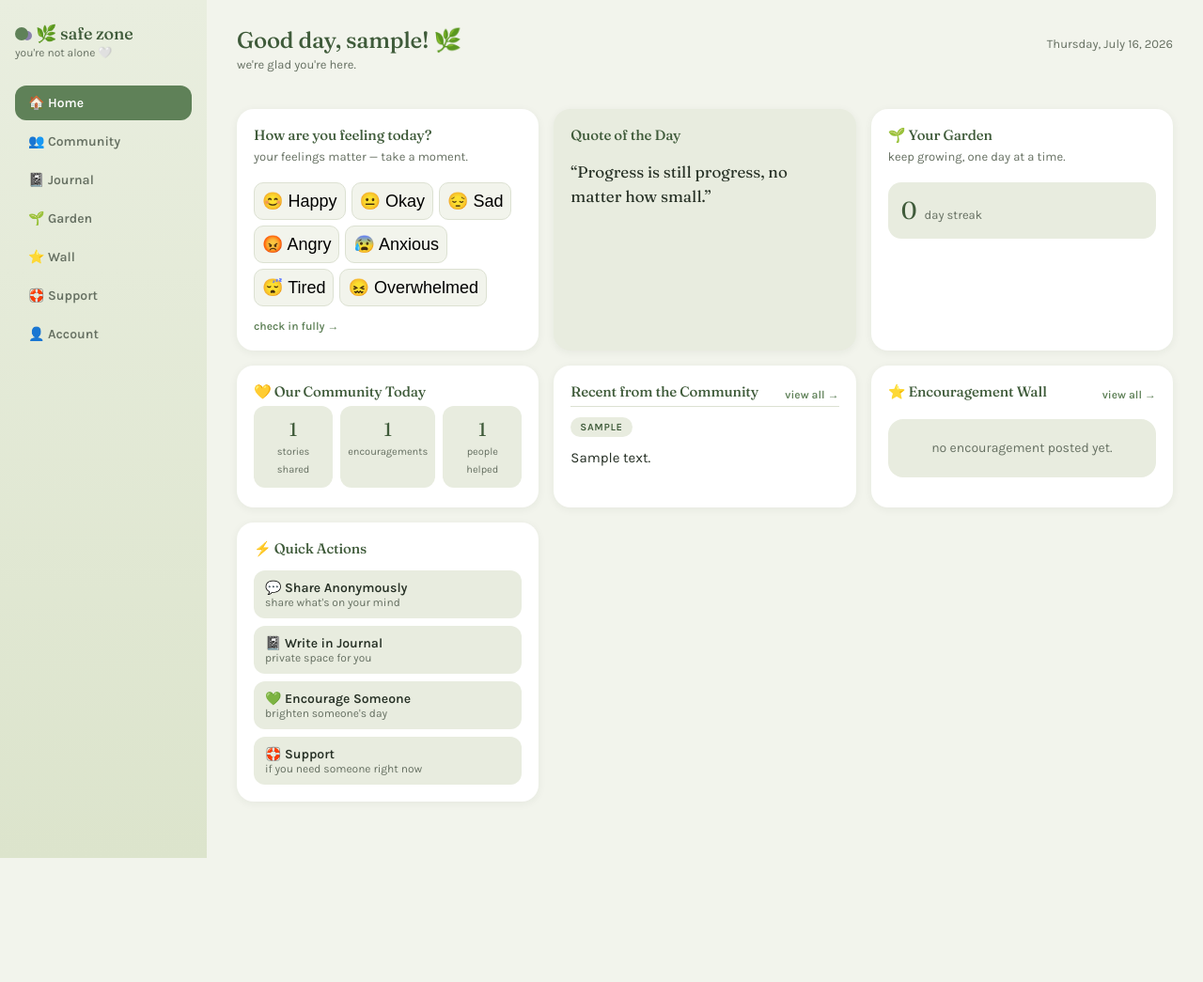
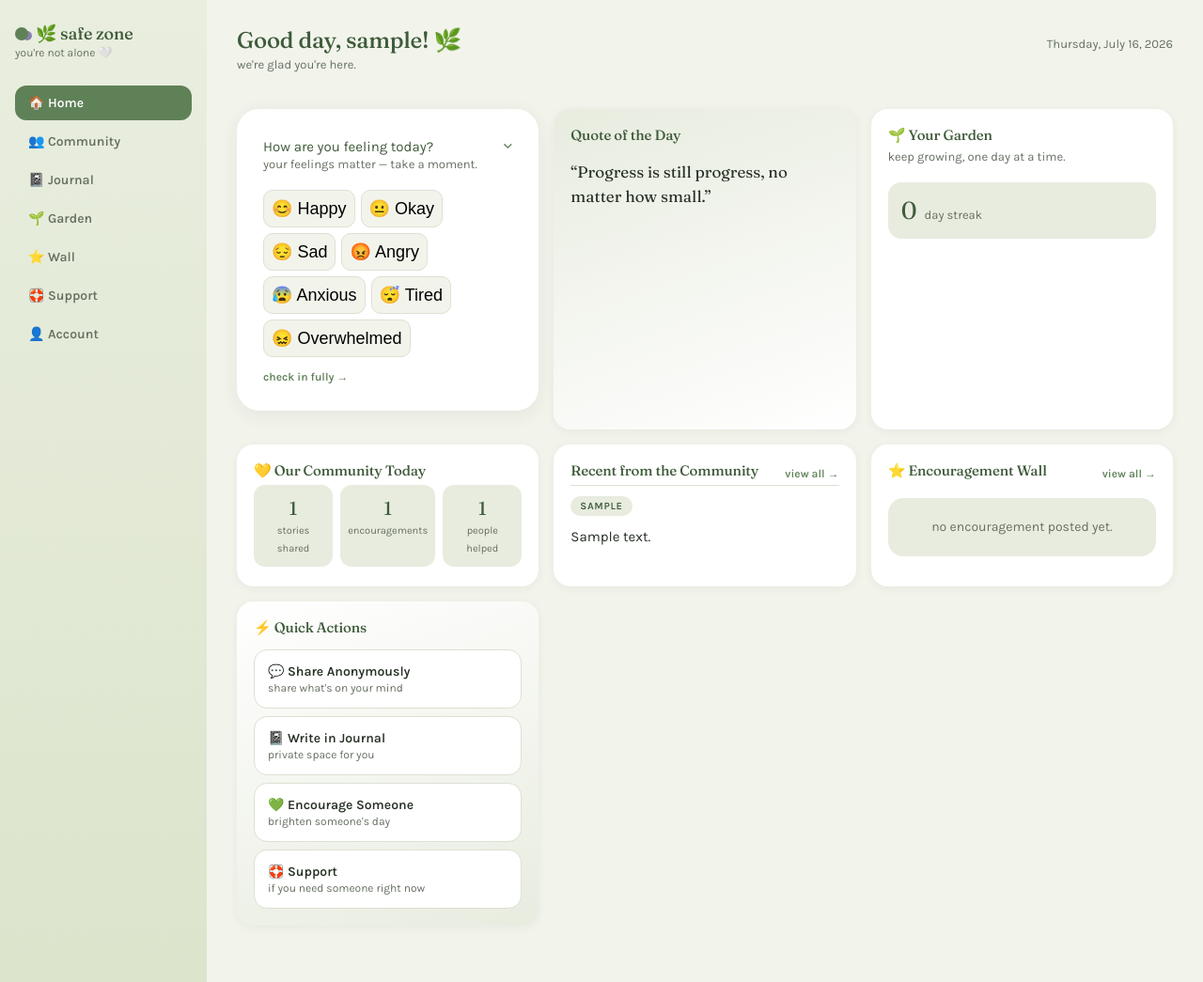
Before and after one commit to alexamgreat/safe-zone-app, a Flask app: page / in a window 1280 px wide. Shown: the whole page at 94% size. Before the commit the page ends 913 px from the top, so only its background shows below. Run offline with Flask 3, Linux system fonts and the light colour scheme; the visitor is signed in with stand-in values (Sample User, id 1); tables that the repository leaves empty hold one stand-in row (values such as "Sample post").

Commit message:
fix: add missing hero/dashboard-loose-grid/quick-action styles

```diff
--- a/app/static/css/style.css
+++ b/app/static/css/style.css
@@ -720,3 +720,123 @@ input:focus {
   border-color: var(--sage);
   background: var(--surface-soft);
 }
+.mood-collapse summary {
+  list-style: none;
+  cursor: pointer;
+}
+
+.mood-collapse summary::-webkit-details-marker {
+  display: none;
+}
+
+.mood-summary {
+  display: flex;
+  align-items: center;
+  justify-content: space-between;
+}
+
+.mood-chevron {
+  font-size: 20px;
+  color: var(--sage);
+  transition: transform 0.2s ease;
+}
+
+.mood-collapse[open] .mood-chevron {
+  transform: rotate(90deg);
+}
+
+/* make sure nothing clips card content anywhere */
+.card, .hero-card, .dashboard-loose-grid {
+  overflow: visible;
+  height: auto;
+}
+
+@media (max-width: 800px) {
+  .mood-collapse:not([open]) .mood-quick,
+  .mood-collapse:not([open]) .journal-note,
+  .mood-collapse:not([open]) .card-link {
+    display: none;
+  }
+
+  .dashboard-loose-grid {
+    grid-template-columns: 1fr;
+  }
+}
+.hero {
+  padding: 12px 4px 24px;
+}
+
+.hero-eyebrow {
+  font-size: 12px;
+  color: var(--ink-soft);
+  letter-spacing: 0.04em;
+  text-transform: uppercase;
+  margin: 0 0 8px;
+}
+
+.hero h1 {
+  font-size: 30px;
+  margin: 0 0 8px;
+  color: var(--sage-deep);
+}
+
+.hero-sub {
+  font-size: 15px;
+  color: var(--ink-soft);
+  margin: 0;
+}
+
+.hero-card {
+  background: var(--surface);
+  border-radius: 24px;
+  padding: 28px;
+  box-shadow: 0 4px 20px rgba(38,48,37,0.07);
+  margin-bottom: 20px;
+}
+
+.dashboard-loose-grid {
+  display: grid;
+  grid-template-columns: repeat(2, 1fr);
+  gap: 16px;
+  margin-bottom: 16px;
+}
+
+.card-quote {
+  background: linear-gradient(160deg, var(--surface-soft), var(--surface));
+}
+
+.card-actions {
+  background: linear-gradient(160deg, var(--surface), var(--surface-soft));
+}
+
+.quick-action-row {
+  display: grid;
+  grid-template-columns: repeat(2, 1fr);
+  gap: 10px;
+}
+
+.quick-action {
+  display: flex;
+  flex-direction: column;
+  text-decoration: none;
+  background: var(--surface);
+  border: 1px solid var(--mist);
+  border-radius: 14px;
+  padding: 14px;
+  font-size: 14px;
+  font-weight: 600;
+  color: var(--ink);
+  transition: all 0.15s ease;
+}
+
+.quick-action:hover {
+  border-color: var(--sage);
+  transform: translateY(-1px);
+}
+
+.quick-action span {
+  font-size: 12px;
+  font-weight: 400;
+  color: var(--ink-soft);
+  margin-top: 2px;
+}
--- a/app/templates/home.html
+++ b/app/templates/home.html
@@ -11,8 +11,11 @@
 
   <div class="dashboard-grid">
 
-    <div class="card">
-      <h2 class="card-title">How are you feeling today?</h2>
+   <details class="hero-card mood-collapse" open>
+    <summary class="mood-summary">
+      <span class="card-title" style="margin:0;">How are you feeling today?</span>
+      <span class="mood-chevron">›</span>
+    </summary>
     <p class="journal-note">your feelings matter — take a moment.</p>
     <form method="POST" action="/mood/add" class="mood-quick">
       <input type="hidden" name="next" value="/">
@@ -21,7 +24,7 @@
       {% endfor %}
     </form>
     <a href="/mood" class="card-link">check in fully →</a>
-    </div>
+  </details>
 
     <div class="card card-quote">
       <h2 class="card-title">Quote of the Day</h2>
```
Lines whose indentation alone changed are shown as unchanged.
